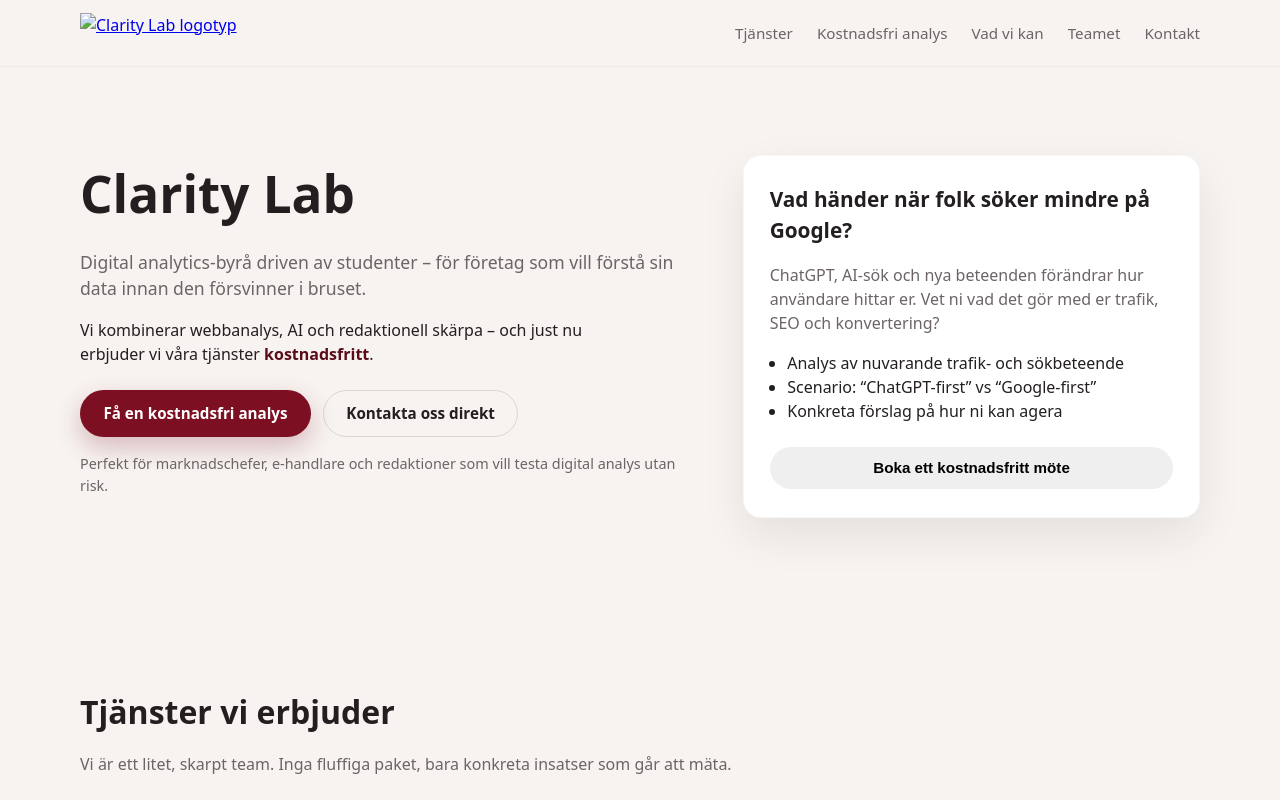
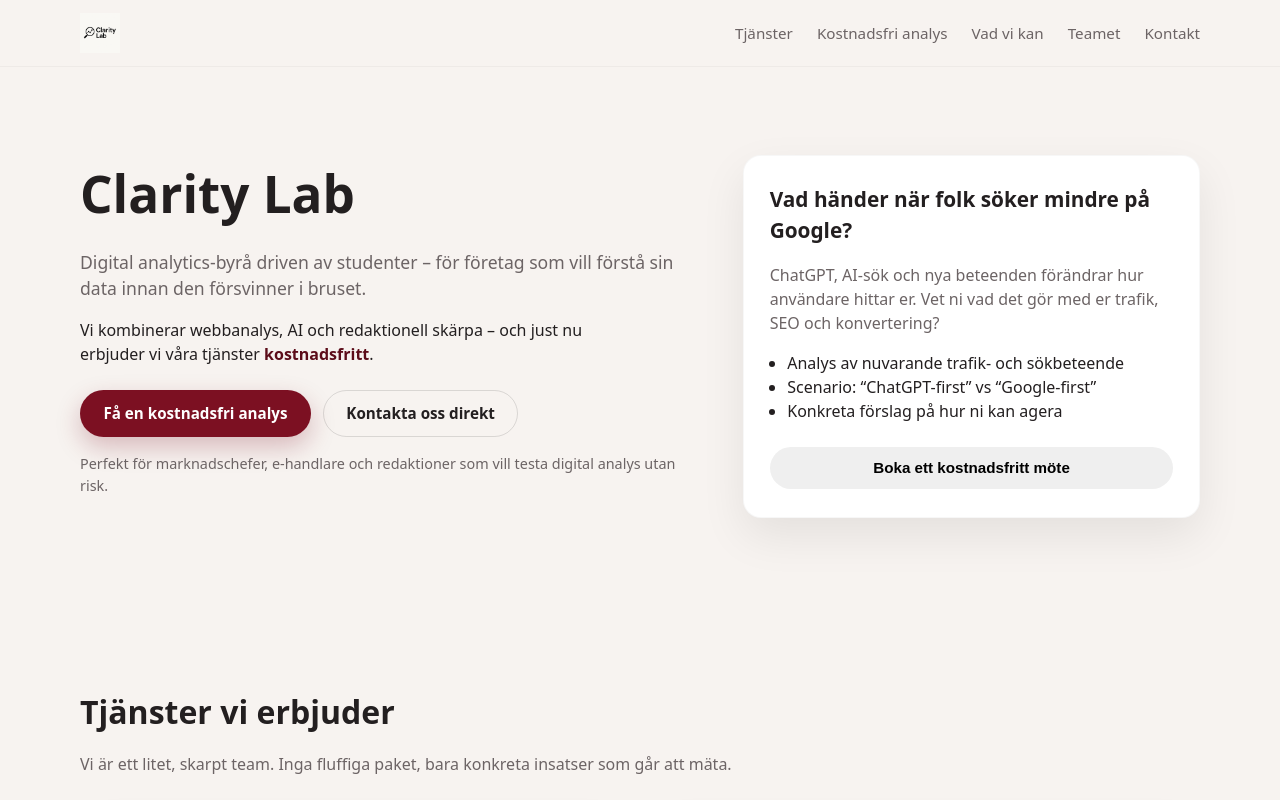
Before and after one commit to Julia88K/Konsultbyr-ClarityLab, a plain HTML site: page index.html in a window 1280 px wide. Shown: the top 800 px of the page. Drawn offline with Linux system fonts and the light colour scheme; a script that the page names is missing.

Commit message:
Fix logo source and clean up HTML structure
Updated logo image source and fixed HTML formatting.

```diff
--- a/index.html
+++ b/index.html
@@ -12,7 +12,7 @@
     <div class="container header-content">
       <a href="#hero" class="logo">
         <!-- Byt ut src mot er riktiga logofil -->
-        <img src="clarity-lab-logo.png" alt="Clarity Lab logotyp" />
+        <img src="Clarity Lab Logo Design.png" alt="Clarity Lab logotyp" />
       </a>
       <nav class="main-nav">
         <ul>
```
